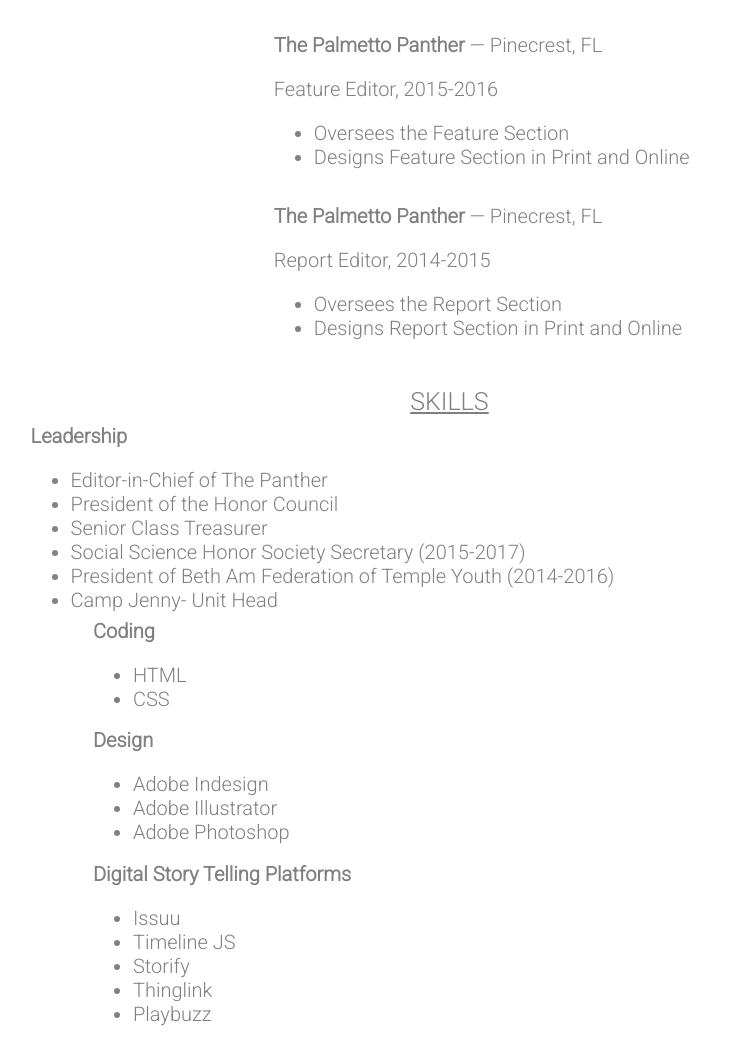
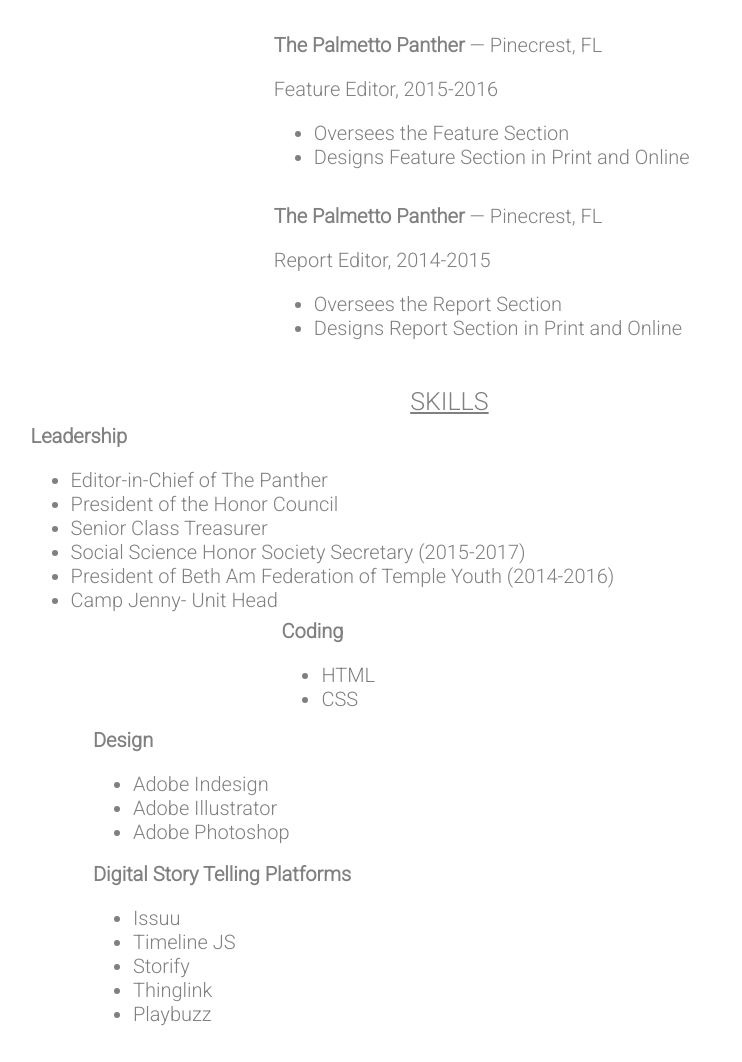
Before and after one commit to Remy-Farkas/remy-farkas.github.io, a plain HTML site: page index.html in a window 1280 px wide. Shown: the part 643-1705 px from the top of the page, without its empty margins (123-865 px from the left). Drawn offline with Linux system fonts and the light colour scheme.

Commit message:
afsd
asdf

```diff
--- a/stylesheet.css
+++ b/stylesheet.css
@@ -116,7 +116,7 @@ h3 {
   float: left;
   color: gray;
   text-align: center;
-  margin-left: -45.5%;
+  margin-left: -30%;
   font-size: 20px;
 }
 .design {
```
